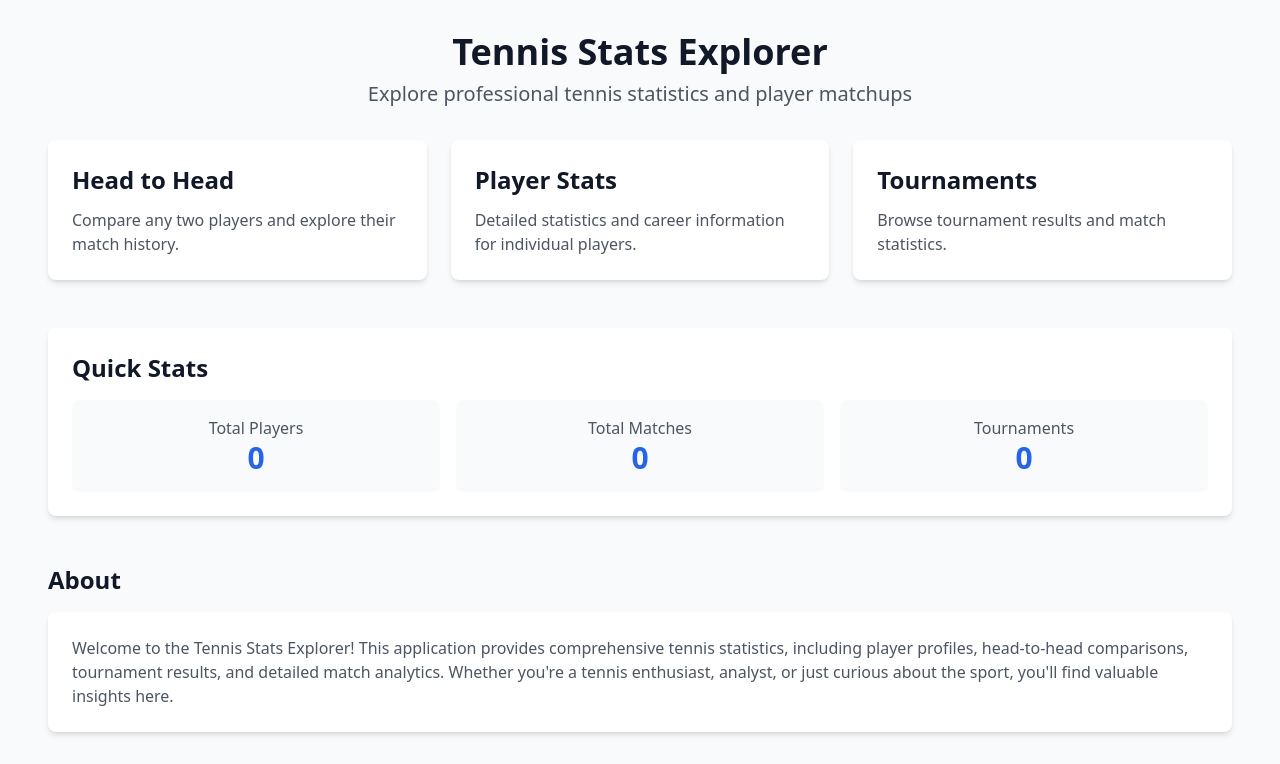
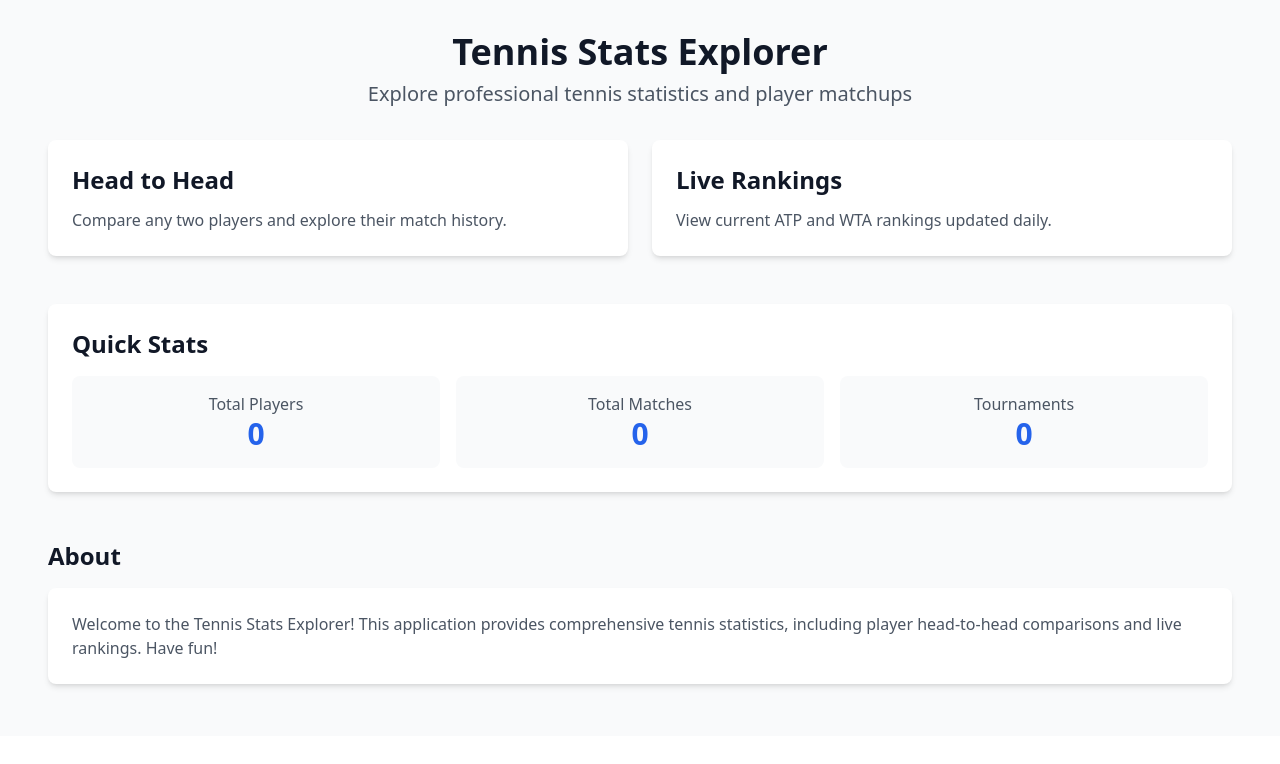
Before and after one commit to Filippo-Donini/tennis-API, a FastAPI app: page / in a window 1280 px wide. Shown: the part 64-828 px from the top of the page. After the commit the page ends 753 px from the top, so only its background shows below. Run offline with FastAPI, Linux system fonts and the light colour scheme; some libraries are stand-ins or nearby versions.

Commit message:
fixed home and added rankings

```diff
--- a/templates/home.html
+++ b/templates/home.html
@@ -9,7 +9,7 @@
         <p class="text-xl text-gray-600 mb-8">Explore professional tennis statistics and player matchups</p>
     </div>
 
-    <div class="grid grid-cols-1 md:grid-cols-2 lg:grid-cols-3 gap-6 mt-8">
+    <div class="grid grid-cols-1 md:grid-cols-2 gap-6 mt-8">
         <!-- Head to Head Card -->
         <a href="/head-to-head" class="block">
             <div class="bg-white rounded-lg shadow-md hover:shadow-lg transition-shadow p-6">
@@ -18,19 +18,11 @@
             </div>
         </a>
 
-        <!-- Player Stats Card -->
-        <a href="/players" class="block">
+        <!-- Live Rankings Card -->
+        <a href="/rankings" class="block">
             <div class="bg-white rounded-lg shadow-md hover:shadow-lg transition-shadow p-6">
-                <h2 class="text-2xl font-semibold text-gray-900 mb-3">Player Stats</h2>
-                <p class="text-gray-600">Detailed statistics and career information for individual players.</p>
-            </div>
-        </a>
-
-        <!-- Tournament Results Card -->
-        <a href="/tournaments" class="block">
-            <div class="bg-white rounded-lg shadow-md hover:shadow-lg transition-shadow p-6">
-                <h2 class="text-2xl font-semibold text-gray-900 mb-3">Tournaments</h2>
-                <p class="text-gray-600">Browse tournament results and match statistics.</p>
+                <h2 class="text-2xl font-semibold text-gray-900 mb-3">Live Rankings</h2>
+                <p class="text-gray-600">View current ATP and WTA rankings updated daily.</p>
             </div>
         </a>
     </div>
@@ -58,9 +50,7 @@
         <div class="bg-white rounded-lg shadow-md p-6">
             <p class="text-gray-600">
                 Welcome to the Tennis Stats Explorer! This application provides comprehensive tennis statistics,
-                including player profiles, head-to-head comparisons, tournament results, and detailed match analytics.
-                Whether you're a tennis enthusiast, analyst, or just curious about the sport, you'll find valuable
-                insights here.
+                including player head-to-head comparisons and live rankings. Have fun!
             </p>
         </div>
     </div>
```
Also changed, not shown: templates/rankings.html (added, +78 -0 lines).
